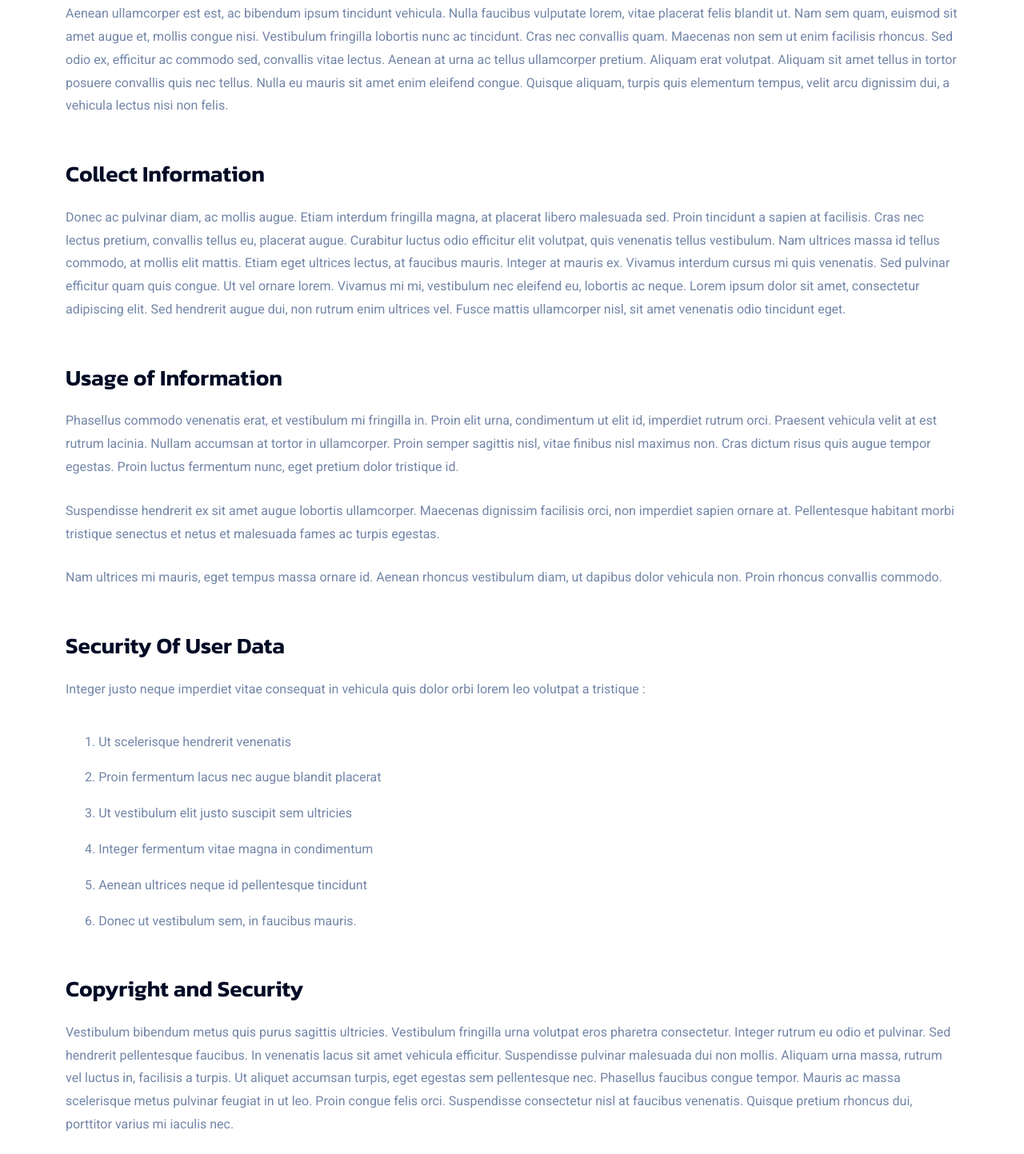
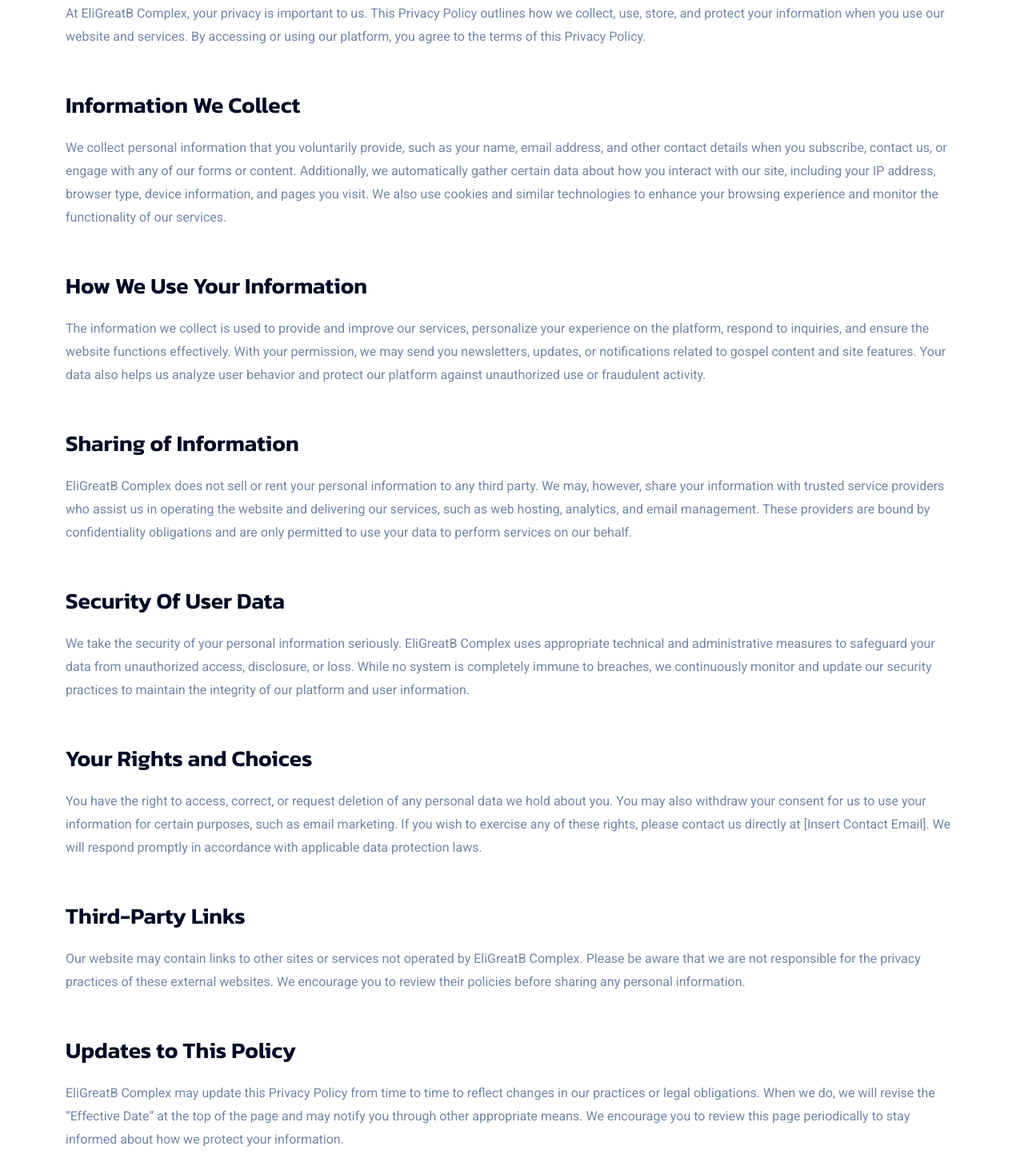
Before and after one commit to Amplify-Digital-Technologies/Eligreatb_Complex_App, a plain HTML site: page privacy.html in a window 1280 px wide. Shown: the part 510-1953 px from the top of the page at 80% size. Drawn offline with Linux system fonts and the light colour scheme; files whose address does not match are found by name.

Commit message:
Update the privacy policy page content

```diff
--- a/privacy.html
+++ b/privacy.html
@@ -106,49 +106,6 @@
     <!-- popup search end -->
 
 
-    <!-- sidebar-popup -->
-    <div class="sidebar-popup">
-        <div class="sidebar-wrapper">
-            <div class="sidebar-content">
-                <button type="button" class="close-sidebar-popup"><i class="far fa-xmark"></i></button>
-                <div class="sidebar-logo">
-                    <img src="assets/img/logo/logo-dark.png" alt="">
-                </div>
-                <div class="sidebar-about">
-                    <h4>About Us</h4>
-                    <p>There are many variations of passages available sure there majority have suffered alteration in
-                        some form by inject humour or randomised words which don't look even slightly believable.</p>
-                </div>
-                <div class="sidebar-contact">
-                    <h4>Contact Info</h4>
-                    <ul>
-                        <li>
-                            <h6>Email</h6>
-                            <a href="https://live.themewild.com/cdn-cgi/l/email-protection#4920272f26092c31282439252c672a2624"><i class="far fa-envelope"></i><span class="__cf_email__" data-cfemail="f39a9d959cb3968b929e839f96dd909c9e">[email&#160;protected]</span></a>
-                        </li>
-                        <li>
-                            <h6>Phone</h6>
-                            <a href="tel:+21236547898"><i class="far fa-phone"></i>+2 123 654 7898</a>
-                        </li>
-                        <li>
-                            <h6>Address</h6>
-                            <a href="#"><i class="far fa-location-dot"></i>25/B Milford Road, New York</a>
-                        </li>
-                    </ul>
-                </div>
-                <div class="sidebar-social">
-                    <h4>Follow Us</h4>
-                    <a href="#"><i class="fab fa-facebook"></i></a>
-                    <a href="#"><i class="fab fa-x-twitter"></i></a>
-                    <a href="#"><i class="fab fa-instagram"></i></a>
-                    <a href="#"><i class="fab fa-linkedin"></i></a>
-                </div>
-            </div>
-        </div>
-    </div>
-    <!-- sidebar-popup end -->
-
-
     <main class="main">
 
         <!-- breadcrumb -->
@@ -172,73 +129,76 @@
                         <div class="terms-content">
                             <h3>Privacy Policy</h3>
                             <p>
-                                Aenean ullamcorper est est, ac bibendum ipsum tincidunt vehicula. Nulla faucibus
-                                vulputate lorem, vitae placerat felis blandit ut. Nam sem quam, euismod sit amet augue
-                                et, mollis congue nisi. Vestibulum fringilla lobortis nunc ac tincidunt. Cras nec
-                                convallis quam. Maecenas non sem ut enim facilisis rhoncus. Sed odio ex, efficitur ac
-                                commodo sed, convallis vitae lectus. Aenean at urna ac tellus ullamcorper pretium.
-                                Aliquam erat volutpat. Aliquam sit amet tellus in tortor posuere convallis quis nec
-                                tellus. Nulla eu mauris sit amet enim eleifend congue. Quisque aliquam, turpis quis
-                                elementum tempus, velit arcu dignissim dui, a vehicula lectus nisi non felis.
+                                At EliGreatB Complex, your privacy is important to us.
+                                This Privacy Policy outlines how we collect, use, store,
+                                and protect your information when you use our website and services.
+                                By accessing or using our platform, you agree to the terms of this Privacy Policy.
                             </p>
                         </div>
                         <div class="terms-content">
-                            <h3>Collect Information</h3>
+                            <h3>Information We Collect</h3>
                             <p>
-                                Donec ac pulvinar diam, ac mollis augue. Etiam interdum fringilla magna, at placerat
-                                libero malesuada sed. Proin tincidunt a sapien at facilisis. Cras nec lectus pretium,
-                                convallis tellus eu, placerat augue. Curabitur luctus odio efficitur elit volutpat, quis
-                                venenatis tellus vestibulum. Nam ultrices massa id tellus commodo, at mollis elit
-                                mattis. Etiam eget ultrices lectus, at faucibus mauris. Integer at mauris ex. Vivamus
-                                interdum cursus mi quis venenatis. Sed pulvinar efficitur quam quis congue. Ut vel
-                                ornare lorem. Vivamus mi mi, vestibulum nec eleifend eu, lobortis ac neque. Lorem ipsum
-                                dolor sit amet, consectetur adipiscing elit. Sed hendrerit augue dui, non rutrum enim
-                                ultrices vel. Fusce mattis ullamcorper nisl, sit amet venenatis odio tincidunt eget.
+                                We collect personal information that you voluntarily provide, such as your name,
+                                email address, and other contact details when you subscribe, contact us, or engage
+                                with any of our forms or content. Additionally, we automatically gather certain data
+                                about how you interact with our site, including your IP address, browser type, device
+                                information, and pages you visit. We also use cookies and similar technologies to enhance
+                                your browsing experience and monitor the functionality of our services.
                             </p>
                         </div>
                         <div class="terms-content">
-                            <h3>Usage of Information</h3>
+                            <h3>How We Use Your Information</h3>
                             <p>
-                                Phasellus commodo venenatis erat, et vestibulum mi fringilla in. Proin elit urna,
-                                condimentum ut elit id, imperdiet rutrum orci. Praesent vehicula velit at est rutrum
-                                lacinia. Nullam accumsan at tortor in ullamcorper. Proin semper sagittis nisl, vitae
-                                finibus nisl maximus non. Cras dictum risus quis augue tempor egestas. Proin luctus
-                                fermentum nunc, eget pretium dolor tristique id.
+                                The information we collect is used to provide and improve our services, personalize your
+                                experience on the platform, respond to inquiries, and ensure the website functions
+                                effectively. With your permission, we may send you newsletters, updates, or notifications
+                                related to gospel content and site features. Your data also helps us analyze user behavior
+                                and protect our platform against unauthorized use or fraudulent activity.
                             </p>
+                        </div>
+                        <div class="terms-content">
+                            <h3>Sharing of Information</h3>
                             <p>
-                                Suspendisse hendrerit ex sit amet augue lobortis ullamcorper. Maecenas dignissim
-                                facilisis orci, non imperdiet sapien ornare at. Pellentesque habitant morbi tristique
-                                senectus et netus et malesuada fames ac turpis egestas.
-                            </p>
-                            <p>
-                                Nam ultrices mi mauris, eget tempus massa ornare id. Aenean rhoncus vestibulum diam, ut
-                                dapibus dolor vehicula non. Proin rhoncus convallis commodo.
+                                EliGreatB Complex does not sell or rent your personal information to any third party. We may,
+                                however, share your information with trusted service providers who assist us in operating the
+                                website and delivering our services, such as web hosting, analytics, and email management.
+                                These providers are bound by confidentiality obligations and are only permitted to use your
+                                data to perform services on our behalf.
                             </p>
                         </div>
                         <div class="terms-content">
                             <h3>Security Of User Data</h3>
-                            <p>Integer justo neque imperdiet vitae consequat in vehicula quis dolor orbi lorem leo
-                                volutpat a tristique :</p>
-                            <ul class="terms-list ms-4">
-                                <li>1. Ut scelerisque hendrerit venenatis</li>
-                                <li>2. Proin fermentum lacus nec augue blandit placerat</li>
-                                <li>3. Ut vestibulum elit justo suscipit sem ultricies</li>
-                                <li>4. Integer fermentum vitae magna in condimentum</li>
-                                <li>5. Aenean ultrices neque id pellentesque tincidunt</li>
-                                <li>6. Donec ut vestibulum sem, in faucibus mauris.</li>
-                            </ul>
+                            <p>We take the security of your personal information seriously.
+                                EliGreatB Complex uses appropriate technical and administrative
+                                measures to safeguard your data from unauthorized access, disclosure,
+                                or loss. While no system is completely immune to breaches, we continuously
+                                monitor and update our security practices to maintain the integrity of our
+                                platform and user information.
+                            </p>
                         </div>
                         <div class="terms-content">
-                            <h3>Copyright and Security</h3>
+                            <h3>Your Rights and Choices</h3>
+                            <p>You have the right to access, correct, or request deletion of any personal data we hold about you.
+                                You may also withdraw your consent for us to use your information for certain purposes,
+                                such as email marketing. If you wish to exercise any of these rights, please contact us
+                                directly at [Insert Contact Email]. We will respond promptly in accordance with applicable
+                                data protection laws.
+                            </p>
+                        </div>
+                        <div class="terms-content">
+                            <h3>Third-Party Links</h3>
+                            <p>Our website may contain links to other sites or services not operated by EliGreatB Complex.
+                                Please be aware that we are not responsible for the privacy practices of these external websites.
+                                We encourage you to review their policies before sharing any personal information.
+                            </p>
+                        </div>
+                        <div class="terms-content">
+                            <h3>Updates to This Policy</h3>
                             <p>
-                                Vestibulum bibendum metus quis purus sagittis ultricies. Vestibulum fringilla urna
-                                volutpat eros pharetra consectetur. Integer rutrum eu odio et pulvinar. Sed hendrerit
-                                pellentesque faucibus. In venenatis lacus sit amet vehicula efficitur. Suspendisse
-                                pulvinar malesuada dui non mollis. Aliquam urna massa, rutrum vel luctus in, facilisis a
-                                turpis. Ut aliquet accumsan turpis, eget egestas sem pellentesque nec. Phasellus
-                                faucibus congue tempor. Mauris ac massa scelerisque metus pulvinar feugiat in ut leo.
-                                Proin congue felis orci. Suspendisse consectetur nisl at faucibus venenatis. Quisque
-                                pretium rhoncus dui, porttitor varius mi iaculis nec.
+                                EliGreatB Complex may update this Privacy Policy from time to time to reflect changes in our
+                                practices or legal obligations. When we do, we will revise the “Effective Date” at the top of
+                                the page and may notify you through other appropriate means. We encourage you to review this
+                                page periodically to stay informed about how we protect your information.
                             </p>
                         </div>
                     </div>
```
